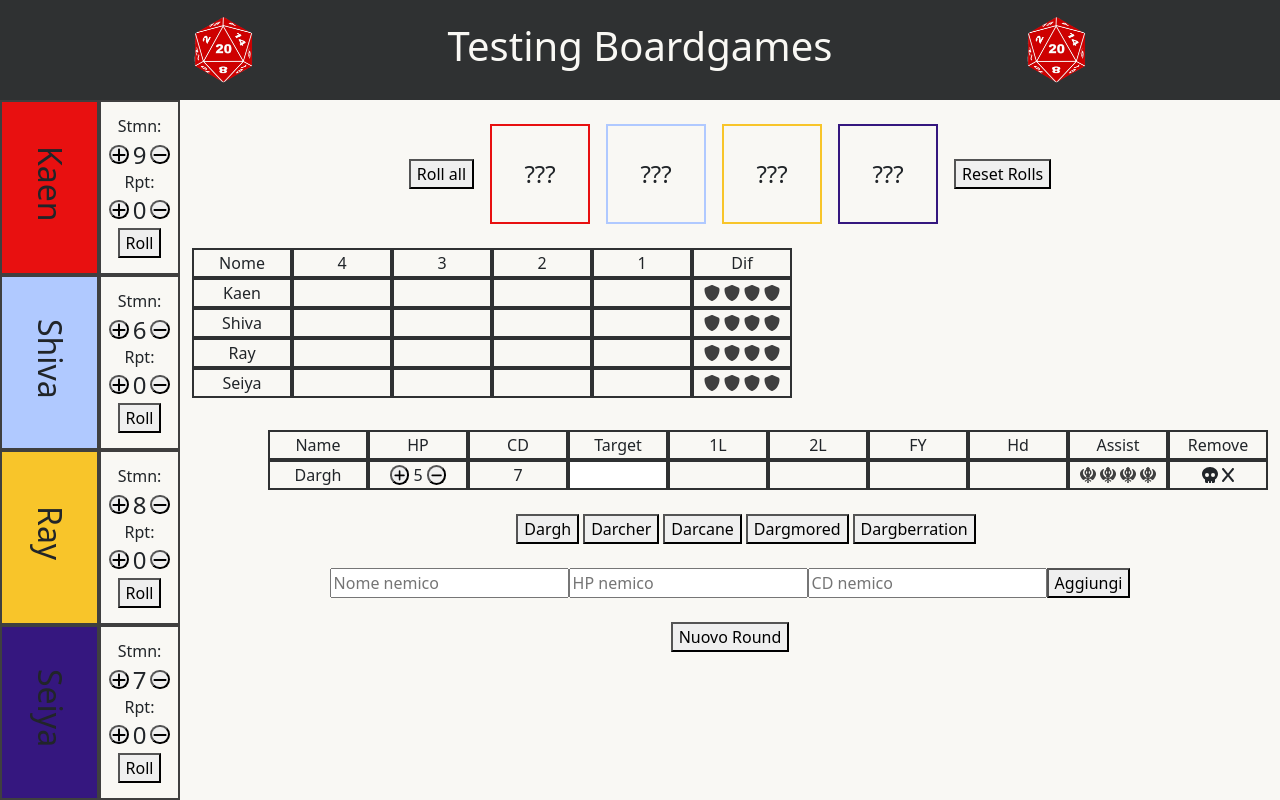
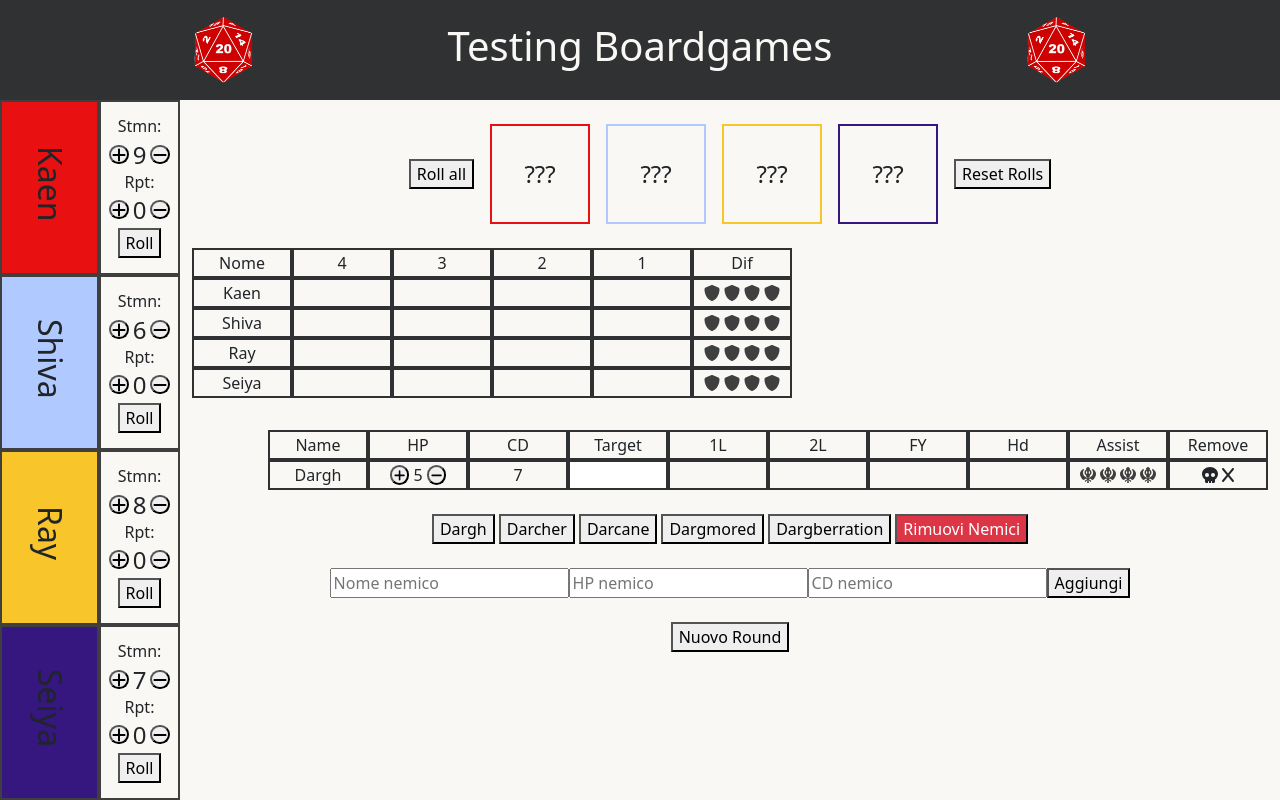
Before and after one commit to AndreaScaranari/testing-boardgames, a Vue app: page / in a window 1280 px wide. Built offline with nearby package versions, Linux system fonts and the light colour scheme.

Commit message:
massive enemy removal button

```diff
--- a/src/components/AppMain.vue
+++ b/src/components/AppMain.vue
@@ -231,6 +231,9 @@ export default {
         },
         emptyRolls() {
             this.heroes.forEach((hero) => hero.rollResult = "???")
+        },
+        removeAllEnemies() {
+            this.enemies = [];
         }
     }
 }
@@ -417,9 +420,12 @@ export default {
                 </section>
                 <!-- add enemy -->
                 <section id="add-enemy" class="mt-4 d-flex justify-content-center">
-                    <ul class="d-flex justify-content-center gap-1 mb-0">
-                        <li v-for="e in dbEnemies" :key="e.id" class="list-unstyled">
+                    <ul class="d-flex justify-content-center gap-1 mb-0 list-unstyled">
+                        <li v-for="e in dbEnemies" :key="e.id">
                             <button @click="addEnemy(e)">{{ e.eName }}</button>
+                        </li>
+                        <li>
+                            <button @click="removeAllEnemies()" class="bg-danger text-white">Rimuovi Nemici</button>
                         </li>
                     </ul>
                 </section>
```
